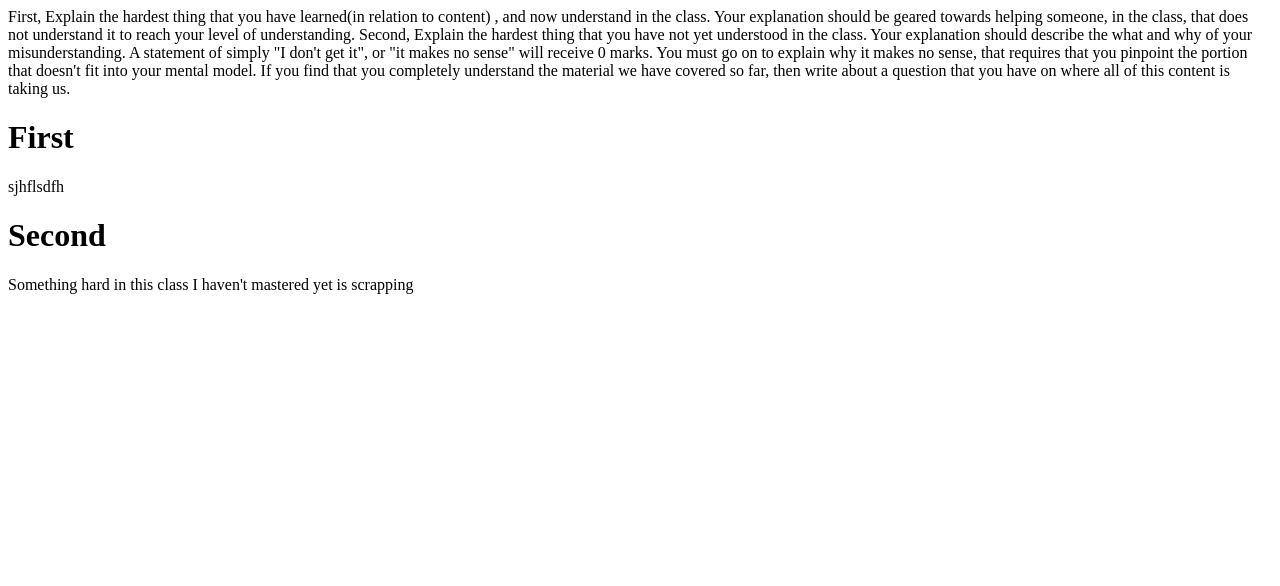
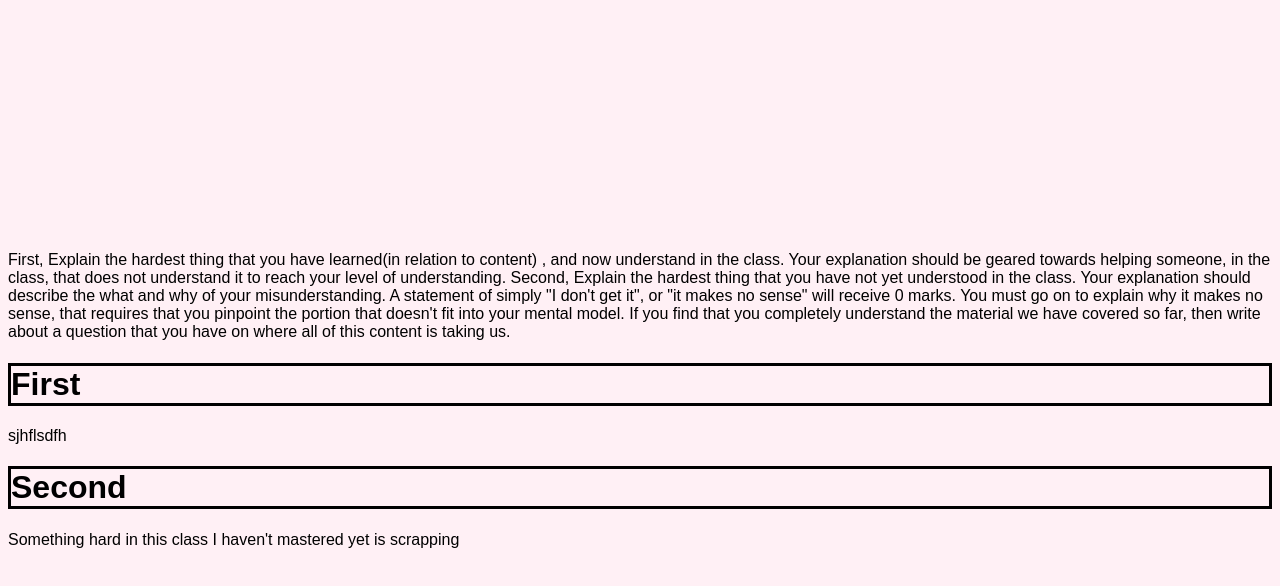
Before and after one commit to abbyhegarty/reflection, a plain HTML site: page index.html in a window 1280 px wide. Drawn offline with Linux system fonts and the light colour scheme.

Commit message:
Update index.html

```diff
--- a/index.html
+++ b/index.html
@@ -1,5 +1,29 @@
 <html>
 <body>
+  <head>
+
+<style>
+        body {
+        background-color: lavenderblush;
+       font-family: sans-serif;
+            align-content: center;
+        }
+        h1 {
+         border: solid;
+
+            }
+        pre {
+            color: blue;
+            margin-right:50%;
+        }
+          p {
+            margin-right: 50%;
+        }
+        </style>
+
+  </head>
+
+
 
 
 First, Explain the hardest thing that you have learned(in relation to content) , and now understand in the class. Your explanation should be geared towards helping someone, in the class, that does not understand it to reach your level of understanding.
```
